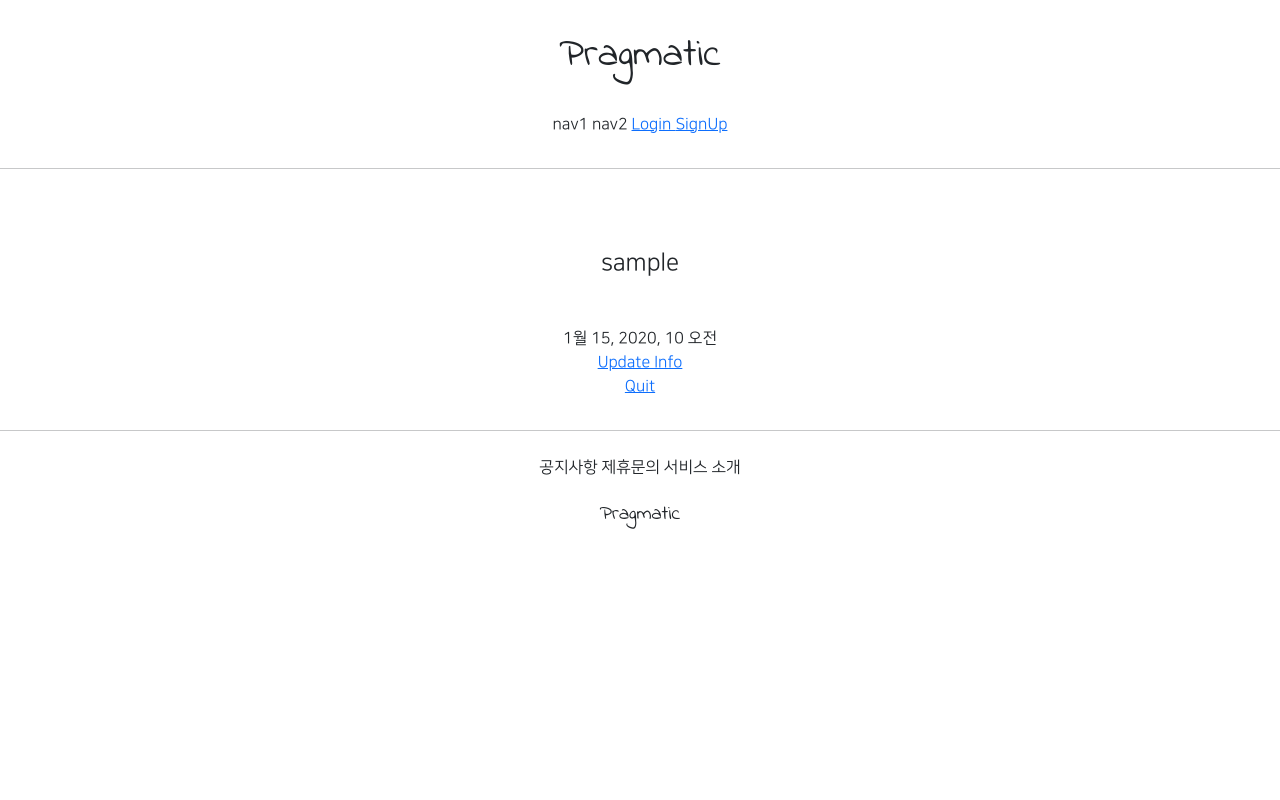
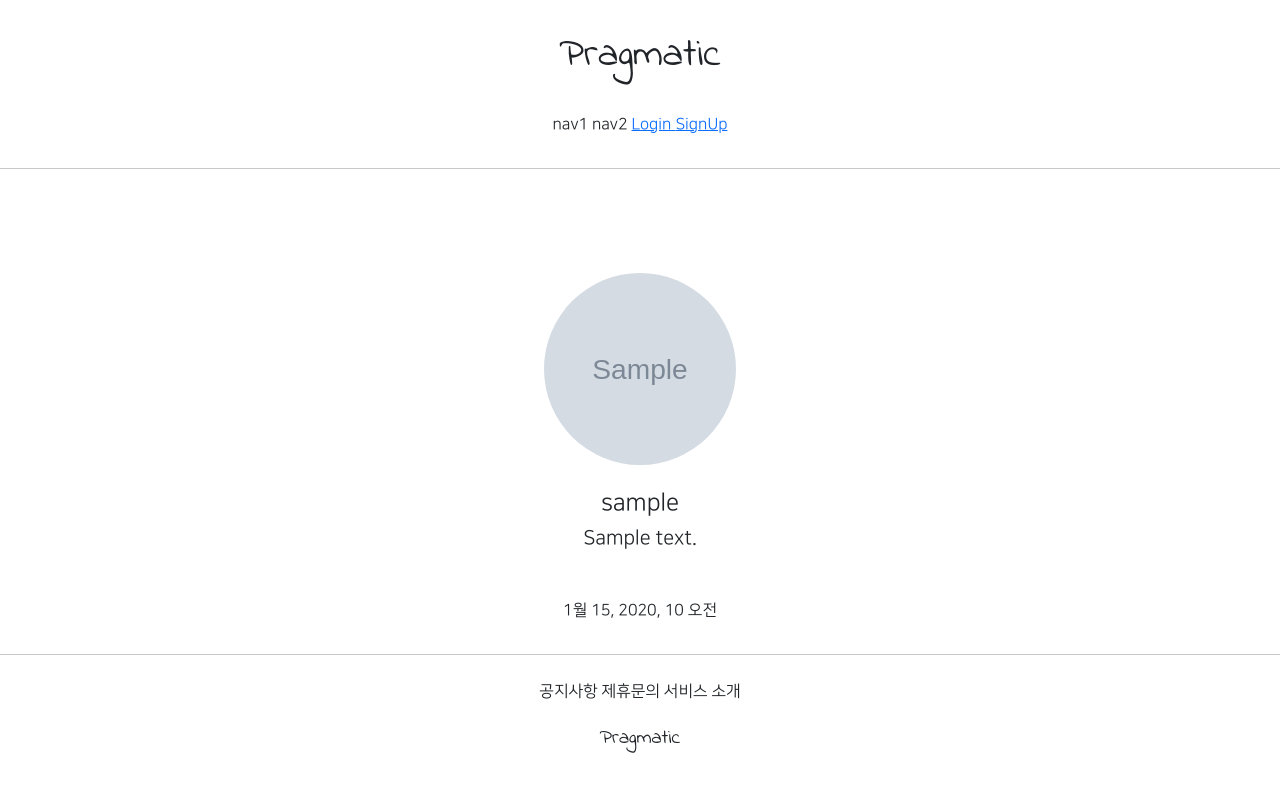
Before and after one commit to LEECHANGDAEE/new_project4, a Django app: page /accounts/detail/1 in a window 1280 px wide. Run offline with Django 3.2, Linux system fonts and the light colour scheme; tables that the repository leaves empty hold one stand-in row (values such as "Sample post"); grey boxes marked "Sample" are stand-in pictures; parts of the project's set-up code (start-up, migrations or seed data) failed here and were passed over; some libraries are stand-ins or nearby versions.

Commit message:
7/27 new commit4

```diff
--- a/accountapp/templates/accountapp/detail.html
+++ b/accountapp/templates/accountapp/detail.html
@@ -6,11 +6,26 @@
 
     <div class="text-center mw-500 m-auto">
         <div class="m-5">
-            <h4>{{ target_user.username }}</h4>
+            {% if target_user.profile %}
+                <img src="{{ target_user.profile.image.url }}"
+                     class="profile_image m-4"
+                     alt="profile image">
+                <h4>{{ target_user.profile.nickname }}</h4>
+                <h5>{{ target_user.profile.message }}</h5>
+            {% else %}
+            <h4>
+                <a href = "{% url 'profileapp:create' %}">
+                    Create Profile
+                </a>
+            </h4>
+            {% endif %}
         </div>
         <div>
             {{ target_user.date_joined }}
         </div>
+
+        {% if user == target_user %}
+
         <div>
             <a href="{% url 'accountapp:update' pk=target_user.pk %}">
                 Update Info
@@ -21,7 +36,9 @@
             <a href="{% url 'accountapp:delete' pk=target_user.pk %}">
                 Quit
             </a>
+
         </div>
+        {% endif %}
     </div>
 
 
--- a/new_project/urls.py
+++ b/new_project/urls.py
@@ -13,6 +13,8 @@ Including another URLconf
     1. Import the include() function: from django.urls import include, path
     2. Add a URL to urlpatterns:  path('blog/', include('blog.urls'))
 """
+from django.conf import settings
+from django.conf.urls.static import static
 from django.contrib import admin
 from django.urls import path, include
 
@@ -20,4 +22,4 @@ urlpatterns = [
     path('admin/', admin.site.urls),
     path('accounts/', include('accountapp.urls')),
     path('profiles/', include('profileapp.urls')),
-]
+] + static(settings.MEDIA_URL, document_root=settings.MEDIA_ROOT)
--- a/static/base.css
+++ b/static/base.css
@@ -17,3 +17,11 @@
     max-width: 500px;
     padding: 1rem 1.5rem;
 }
+
+.profile_image {
+    height: 12rem;
+    width: 12rem;
+    border-radius: 20rem;
+    object-fit: cover;
+
+}
```
